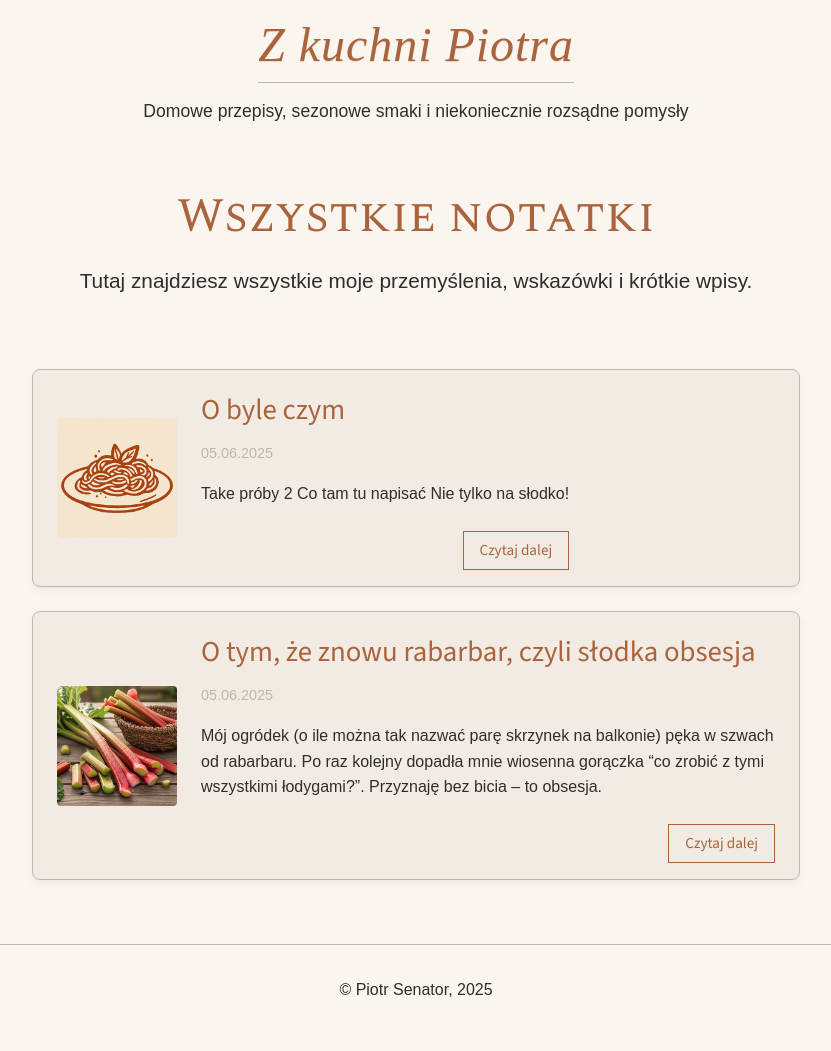
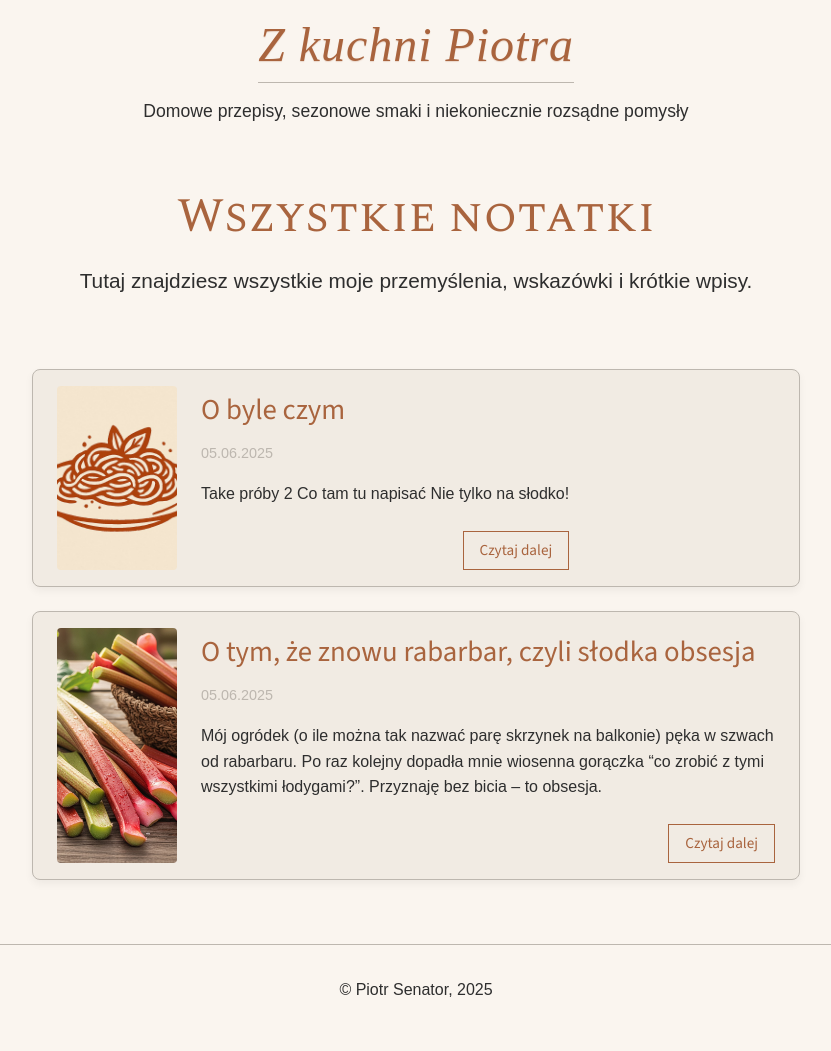
Before and after one commit to piotrsenator/kuchnia, a Jekyll site: the page built from notes.html, in a window 1280 px wide. Shown: the whole page, without its empty margins (224-1055 px from the left). Built offline with Jekyll 4.4.1, drawn with Linux system fonts in a browser that asks for light colours; some web fonts are replaced.

Commit message:
Update _note-card.scss

```diff
--- a/_sass/components/_note-card.scss
+++ b/_sass/components/_note-card.scss
@@ -126,6 +126,7 @@
   box-shadow: var(--shadow-md);
   align-items: center;
   transition: transform 0.2s ease, box-shadow 0.2s ease;
+  min-height: 150px;
 }
 
 .note-card-horizontal:hover {
@@ -137,7 +138,7 @@
 .note-card__image-wrapper {
   flex-shrink: 0;
   width: 120px;
-  height: 120px;
+  height: 100%;
   display: flex;
   align-items: center;
   justify-content: center;
@@ -172,5 +173,6 @@
   .note-card__image-wrapper {
     width: 100%;
     max-height: 200px;
+   height: auto;
   }
 }
```
